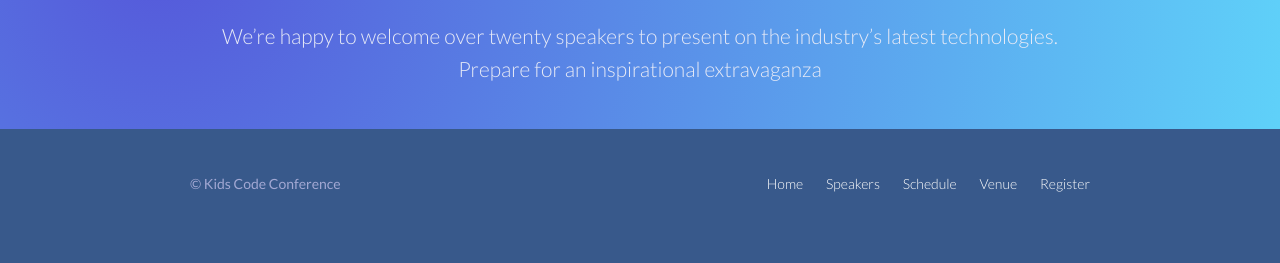
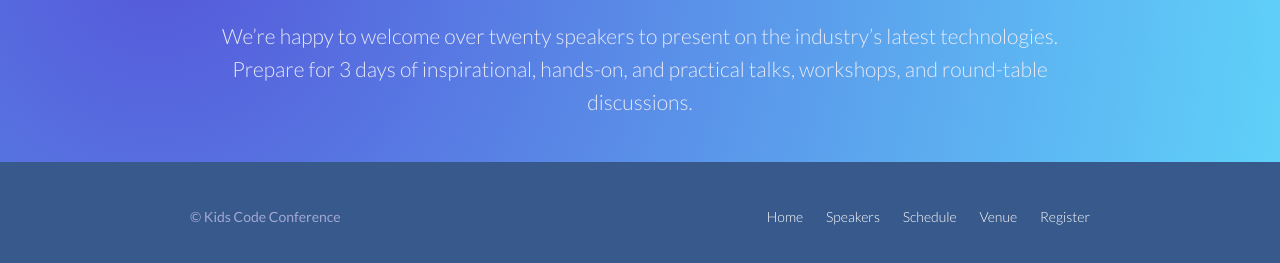
Before and after one commit to kaitlinLewis/Kids-code-conference, a plain HTML site: page speakers.html in a window 1280 px wide. Shown: the part 267-530 px from the top of the page. Drawn offline with Linux system fonts and the light colour scheme.

Commit message:
minor edits

```diff
--- a/speakers.html
+++ b/speakers.html
@@ -39,8 +39,8 @@
             <h1>Speakers</h1>
             <p>
                 We&#8217;re happy to welcome over twenty speakers to present on the industry&#8217;s latest
-                technologies. Prepare for an
-                inspirational extravaganza
+                technologies. Prepare for 3 days of inspirational, hands-on, and practical talks, workshops, and
+                round-table discussions.
             </p>
 
         </div>
```
Also changed, not shown: index.html (+2 -1 lines), 1 other file.
